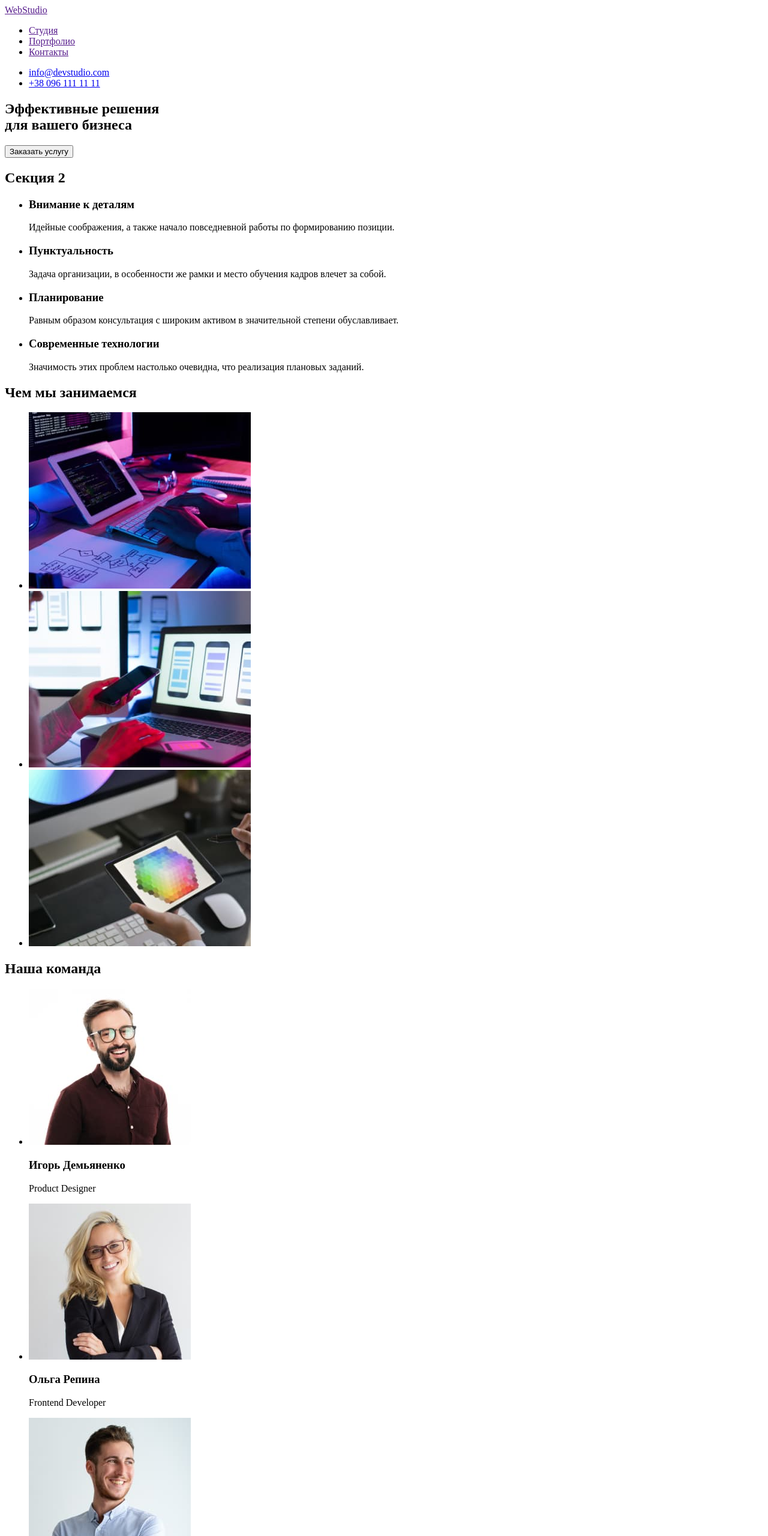
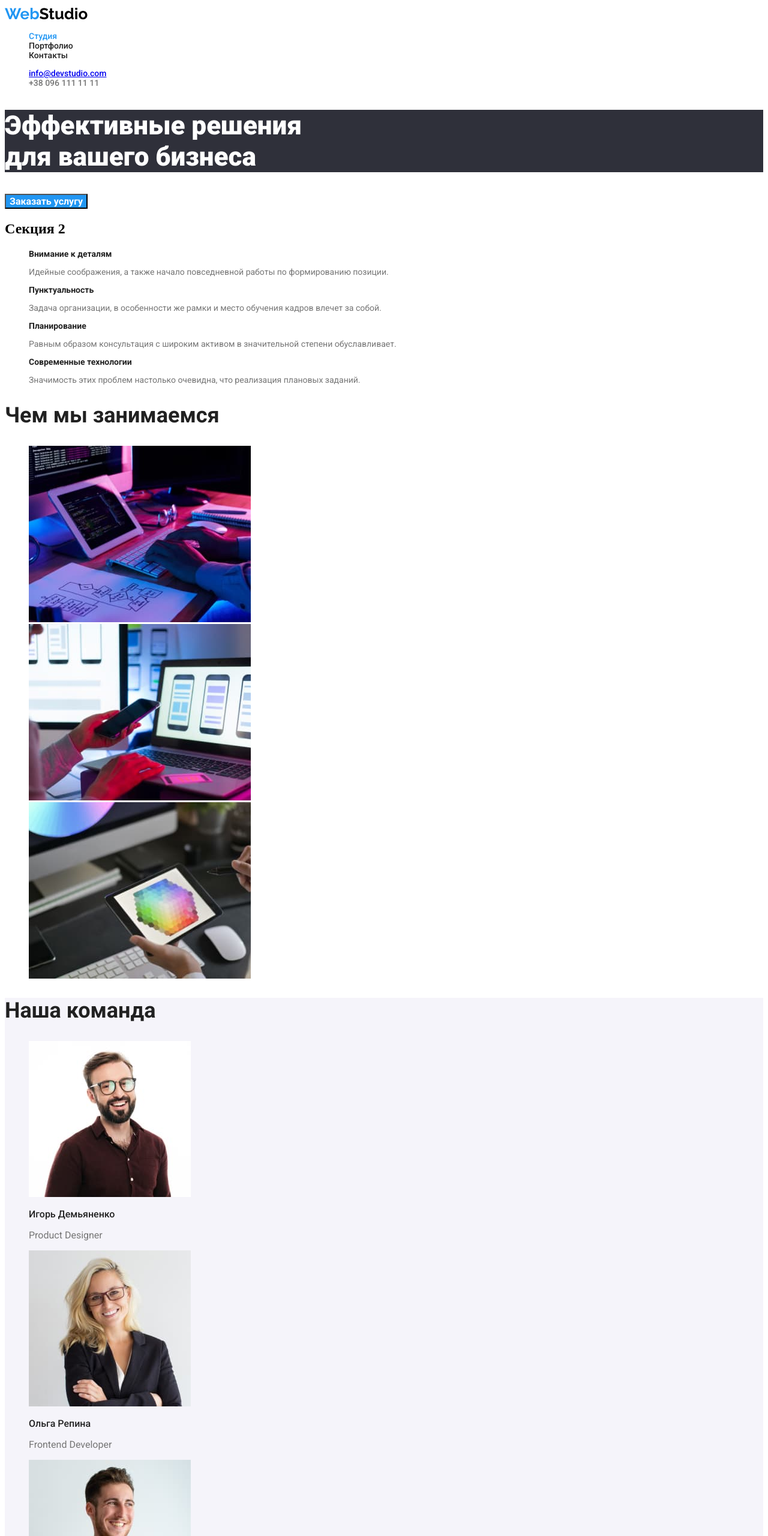
Before and after one commit to VikiBurlaka/goit-markup-hw-02, a plain HTML site: page index.html in a window 1280 px wide. Shown: the top 2560 px of the page at 60% size. Drawn offline with Linux system fonts and the light colour scheme.

Commit message:
Добавляет цвет и шрифт

```diff
--- /dev/null
+++ b/css/styles.css
@@ -0,0 +1,243 @@
+:root {
+    --dark-color:#212121;
+    --grey-color:#757575;
+    --white-color:#FFFFFF;
+    --blue-color:#2196F3;
+    --black-color: #000000;
+    --bg-color-site-header:#FFFFFF;
+    --bg-color-header-footer:#2F303A;
+    --bg-color-main:#E5E5E5;
+    --bg-color-main-btn:#2196F3;
+    --bg-color-team-btn: #F5F4FA;
+    --adress-footer-color:rgba(255, 255, 255, 0.6);
+}
+
+.body {
+    background: #E5E5E5;
+    color: #757575;
+    font-family: Roboto, sans-serif;
+    font-size: 14px;
+    letter-spacing: 0.03em;
+}
+
+.list {
+    list-style: none;
+}
+
+
+
+
+
+/*--------------------------------------logo----------------------------------------------------------*/
+.logo {
+    color:var(--blue-color);
+    font-family: Raleway,sans-serif;
+    font-weight: 700;
+    Font-size: 26px;
+    line-height: 1,2;
+    text-decoration: none;
+}
+
+.logo-one {
+    color:var(--black-color);
+    font-family: Raleway,sans-serif;
+    font-weight: 700;
+    Font-size: 26px;
+    line-height: 1,2;
+    text-decoration: none;
+}
+
+/*---------------------------site-nave----------------------------------------------------------------*/
+
+.link-activ:hover,
+.link-activ:focus {
+    color: var(--grey-color)
+}
+
+.link-activ {
+    color: var(--blue-color);
+    font-family:Roboto,sans-serif;
+    font-weight: 500;
+    font-size: 14px;
+    Line-height: 1,14;
+    text-decoration: none;
+}
+
+.link {
+    color: var(--dark-color);
+    font-family: Roboto,sans-serif;
+    font-weight: 500;
+    font-size: 14px;
+    Line-height: 1,14;
+    text-decoration: none;
+}
+
+/*--------------------------------auth-nav-------------------------------------------------------------*/
+
+.list-activ:hover,
+.list-activ:focus {
+    color: var(--blue-color);
+    font-family: Roboto, sans-serif;
+    font-weight: 500;
+    font-size: 14px;
+    Line-height: 1, 14;
+    text-decoration: none;
+}
+
+.list {
+    color: var(--grey-color);
+    font-family : Roboto, sans-serif;
+    font-weight: 500;
+    font-size: 14px;
+    Line-height: 1,14;
+    text-decoration: none;
+}
+
+/*--------------------------------hero----------------------------------------------------------------*/
+
+.hero-title {
+    color: var(--white-color);
+    background: var(--bg-color-header-footer);
+    font-family: Roboto,sans-serif;
+    font-weight: 900;
+    font-size: 44px ;
+    line-height: 1,36;
+}
+
+
+.hero-btn {
+    color: var(--white-color);
+    background: var(--bg-color-main-btn);
+    font-family: 'Roboto',sans-serif;
+    font-weight: 700;
+    font-size: 16px;
+    line-height: 1,8;
+}
+
+
+/*-------------------------------section---------------------------------------------------------------*/
+
+.section-title {
+    color: var(--dark-color);
+    font-family: 'Roboto',sans-serif;
+    font-weight: 700;
+    font-size: 14px;
+    line-height: 1,14;
+}
+
+.section-text {
+    color: var(--grey-color);
+    font-family: 'Roboto',sans-serif;
+    font-weight: 400;
+    font-size: 14px;
+    line-height: 1,71;
+}
+
+/*-----------------------------------unit--------------------------------------------------------------*/
+.unit-title {
+    color: var(--dark-color);
+    font-family: 'Roboto',sans-serif;
+    font-weight: 700;
+    font-size: 36px;
+    line-height: 1,16;
+}
+
+.one-title {
+    color: var(--dark-color);
+    font-family: 'Roboto', sans-serif;
+    font-weight: 700;
+    font-size: 36px;
+    line-height: 1, 16;
+}
+
+/*-----------------------------------team-------------------------------------------------------------*/
+.team-title {
+    color: var(--dark-color);
+    font-family: 'Roboto',sans-serif;
+    font-weight: 500;
+    font-size: 16px;
+    line-height: 1,1;
+
+}
+
+.team-text {
+    color: var(--grey-color);
+    font-family: 'Roboto',sans-serif;
+    font-weight: 400;
+    font-size: 16px;
+    line-height: 1,1;
+
+}
+.team {
+    background-color: var(--bg-color-team-btn)
+}
+
+/*----------------------------------adress------------------------------------------------------------*/
+.adress {
+ background-color: var(--bg-color-header-footer);
+}
+
+
+.logo-two {
+    color: var(--white-color);
+    text-decoration: none;
+}
+
+.adress-link {
+    color: var(--white-color);
+    font-family: 'Roboto',sans-serif;
+    font-weight: 400;
+    font-size: 14px;
+    line-height: 1,71;
+    text-decoration: none;
+}
+
+.contacts-link {
+    color: var(--adress-footer-color);
+    font-family: 'Roboto';
+    font-weight: 400;
+    font-size: 14px;
+    line-height: 1,71;
+    text-decoration: none;
+}
+
+/*----------------------------------портфолио---------------------------------------------------------*/
+
+.project-title {
+    color: var(--dark-color);
+    font-family: 'Roboto';
+    font-weight: 700;
+    font-size: 18px;
+    line-height: 2;
+}
+
+.project-item {
+    color: var(--grey-color);
+    font-family: 'Roboto';
+    font-weight: 400;
+    font-size: 16px;
+    line-height: 1,8;
+}
+
+
+/*-----------------------------портфолио--------------------------------------------------------------*/
+
+
+/*----------------------------filters-----------------------------------------------------------------*/
+.filters-btn {
+    color: var(--white-color);
+    background-color: var(--bg-color-main-btn);
+    font-family: 'Roboto';
+    font-weight: 500;
+    font-size: 16px;
+    line-height: 1,62;
+}
+
+.btn {
+color: var(--dark-color);
+background-color: var(--bg-color-team-btn);
+font-family: 'Roboto';
+font-weight: 500;
+font-size: 16px;
+line-height: 1,62;
+}
--- a/index.html
+++ b/index.html
@@ -5,61 +5,65 @@
     <meta http-equiv="X-UA-Compatible" content="IE=edge">
     <meta name="viewport" content="width=device-width, initial-scale=1.0">
     <title lang="en">Web Studio</title>
+    <link rel="stylesheet" href="./css/styles.css">
+   <link href="https://fonts.googleapis.com/css2?family=Raleway:wght@700&family=Roboto:wght@400;500;700;900&display=swap"
+      rel="stylesheet">
+
 </head>
 
 <body>
 <header>
        <nav>
-           <a href="">WebStudio</a>
-       <ul>
-           <li><a href="">Студия</a></li>
-           <li><a href="">Портфолио</a></li>
-           <li><a href="">Контакты</a></li>
+           <a href="./portfolio.html" class="logo">Web<span class="logo-one">Studio</span> </a>
+       <ul class="site-nave list">
+           <li ><a href="./portfolio.html" class="link-activ">Студия</a></li>
+           <li ><a href="" class="link">Портфолио</a></li>
+           <li ><a href="" class="link">Контакты</a></li>
        </ul>
        </nav>
 
-       <ul>
-          <li><a href="mailto:info@devstudio.com">info@devstudio.com</a> </li>
-          <li><a href="tel:+380961111111" >+38 096 111 11 11</a></li>
+       <ul class="auth-nav list">
+          <li><a href="mailto:info@devstudio.com" class="list-activ">info@devstudio.com</a> </li>
+          <li><a href="tel:+380961111111" class="list">+38 096 111 11 11</a></li>
        </ul>
 </header>
 
 <main>
      <div>
-<section>
-             <h1>Эффективные решения<br> для вашего бизнеса</h1>
-             <button type="button">Заказать услугу</button>
+<section class="hero">
+             <h1 class="hero-title">Эффективные решения<br> для вашего бизнеса</h1>
+             <button type="button" class="hero-btn">Заказать услугу</button>
 </section>
      </div>
 
-<section>
+<section class="section">
              <h2>Секция 2</h2>
-     <ul>
+     <ul class="list">
         <li>
-            <h3>Внимание к деталям</h3>
-            <p>Идейные соображения, а также начало повседневной работы по формированию позиции.</p>
+            <h3 class="section-title">Внимание к деталям</h3>
+            <p class="section-text">Идейные соображения, а также начало повседневной работы по формированию позиции.</p>
         </li>
 
         <li>
-            <h3>Пунктуальность</h3>
-            <p>Задача организации, в особенности же рамки и место обучения кадров влечет за собой.</p>
+            <h3 class="section-title">Пунктуальность</h3>
+            <p class="section-text">Задача организации, в особенности же рамки и место обучения кадров влечет за собой.</p>
         </li>
 
         <li>
-            <h3>Планирование</h3>
-            <p>Равным образом консультация с широким активом в значительной степени обуславливает.</p>
+            <h3 class="section-title">Планирование</h3>
+            <p class="section-text">Равным образом консультация с широким активом в значительной степени обуславливает.</p>
         </li>
 
         <li>
-            <h3>Современные технологии</h3>
-            <p>Значимость этих проблем настолько очевидна, что реализация плановых заданий.</p>
+            <h3 class="section-title">Современные технологии</h3>
+            <p class="section-text">Значимость этих проблем настолько очевидна, что реализация плановых заданий.</p>
         </li>
      </ul>
 </section>
 
-<section>
-              <h2>Чем мы занимаемся</h2>
-    <ul>
+<section class="unit">
+              <h2 class="unit-title">Чем мы занимаемся</h2>
+    <ul class="list">
        <li>
           <img src="./images/box1.jpg" alt="компьютер">
        </li>
@@ -74,49 +78,49 @@
     </ul>
 </section>
 
-<section>
-               <h2>Наша команда</h2>
-     <ul>
+<section class="team">
+               <h2 class="one-title">Наша команда</h2>
+     <ul class="list">
         <li>
            <img src="./images/img11.jpg" alt="мужчина в очках">
-           <h3>Игорь Демьяненко</h3>
-           <p>Product Designer</p>
+           <h3 class="team-title" >Игорь Демьяненко</h3>
+           <p class="team-text">Product Designer</p>
         </li>
 
         <li>
            <img src="./images/img22.jpg" alt="женщина блондинка">
-           <h3>Ольга Репина</h3>
-           <p>Frontend Developer</p>
+           <h3 class="team-title">Ольга Репина</h3>
+           <p class="team-text">Frontend Developer</p>
         </li>
 
         <li>
            <img src="./images/img33.jpg" alt="мужчина">
-           <h3>Николай Тарасов</h3>
-           <p>Marketing</p>
+           <h3 class="team-title">Николай Тарасов</h3>
+           <p class="team-text">Marketing</p>
         </li>
 
         <li>
            <img src="./images/img44.jpg" alt="мужчина брюнет">
-           <h3>Михаил Ермаков</h3>
-           <p>UI Designer</p>
+           <h3 class="team-title">Михаил Ермаков</h3>
+           <p class="team-text">UI Designer</p>
         </li>
       </ul>
 </section>
 </main>
 
-<footer>
-       <a href="">WebStudio</a>
-  <ul>
+<footer class="adress">
+   <a href="./portfolio.html" class="logo">Web<span class="logo-two">Studio</span></a>
+   <ul class="list">
       <li>
-        <a href="">г. Киев, пр-т Леси Украинки, 26</a>
+         <a href="./portfolio.html" class="adress-link">г. Киев, пр-т Леси Украинки, 26</a>
       </li>
 
       <li>
-        <a href="mailto:info@example.com">info@example.com</a>
+         <a href="mailto:info@example.com" class="contacts-link">info@example.com</a>
       </li>
 
       <li>
-        <a href="tel:+380991111111" >+38 099 111 11 11</a>
+         <a href="tel:+380991111111" class="contacts-link">+38 099 111 11 11</a>
       </li>
    </ul>
 </footer>
```
Also changed, not shown: portfolio.html (+60 -46 lines). Lines whose indentation alone changed are shown as unchanged.
